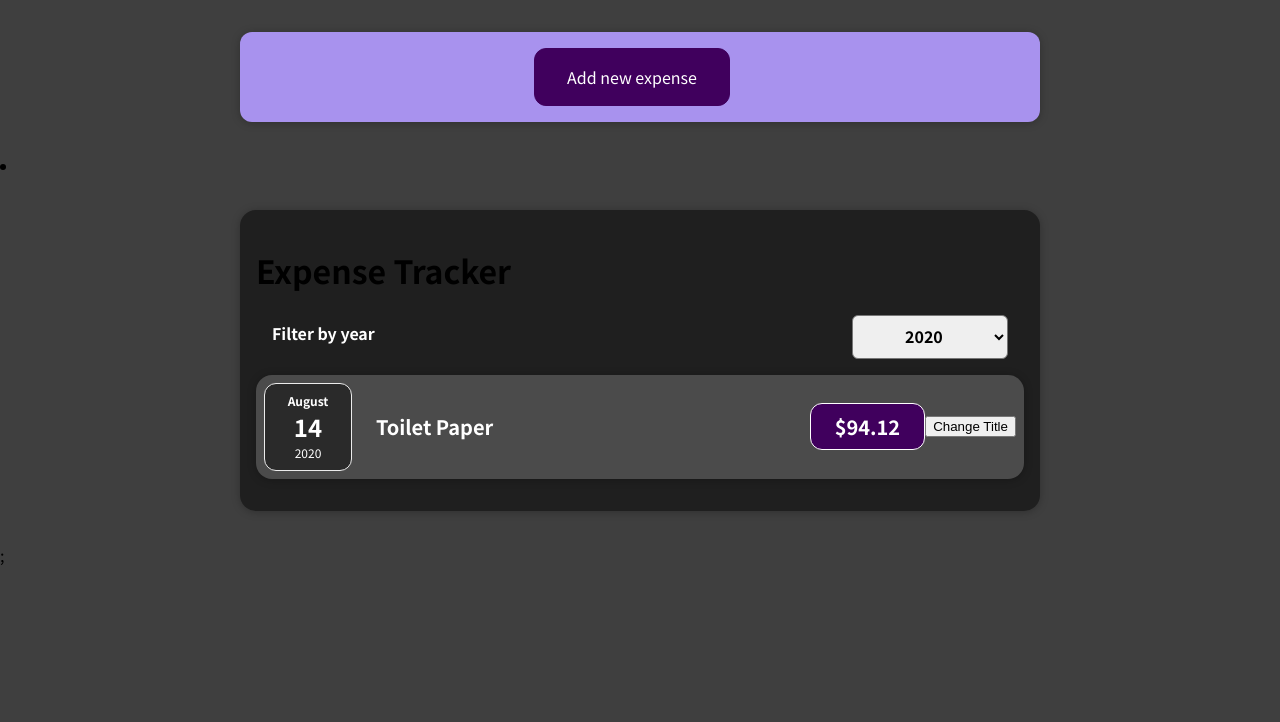
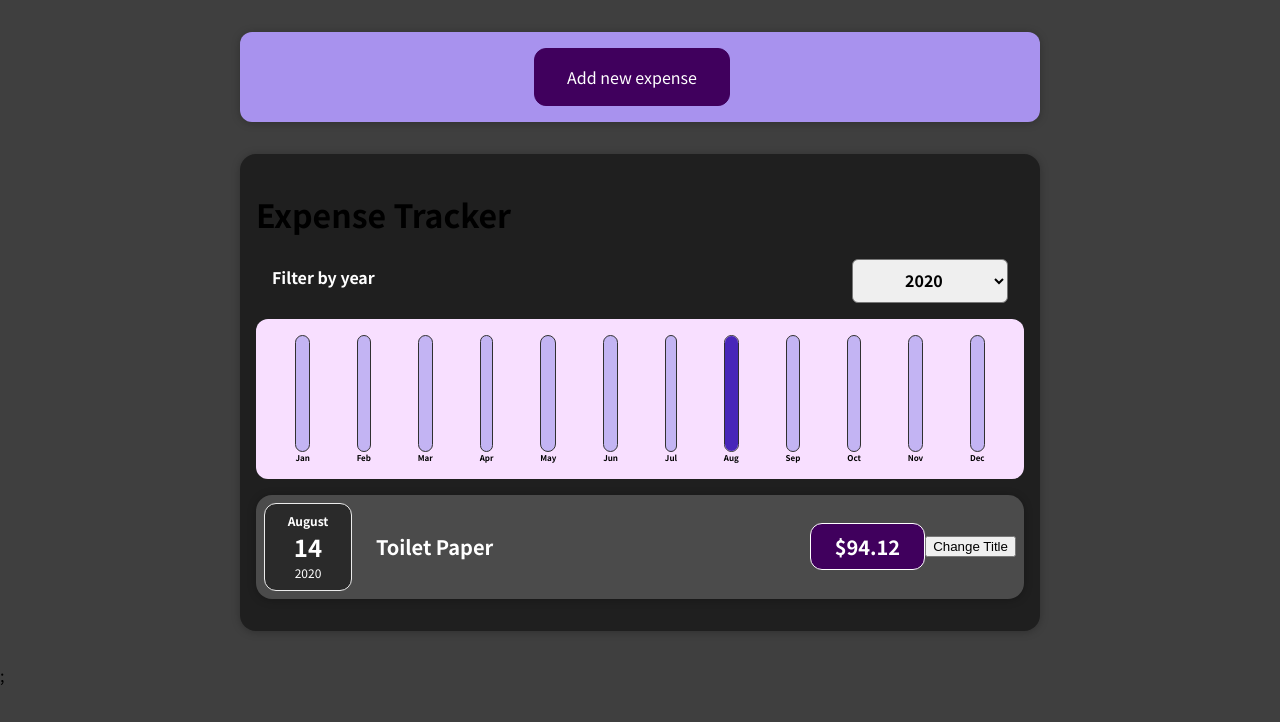
Before and after one commit to johngwells/Expense-Tracker, a React (Create React App) app: page / in a window 1280 px wide. Shown: the top 722 px of the page. Built offline with nearby package versions, Linux system fonts and the light colour scheme.

Commit message:
created a visual chart bar to display what months expenses have been submitted

```diff
--- /dev/null
+++ b/src/components/Chart/Chart.css
@@ -0,0 +1,9 @@
+.chart {
+  padding: 1rem;
+  border-radius: 12px;
+  background-color: #f8dfff;
+  text-align: center;
+  display: flex;
+  justify-content: space-around;
+  height: 10rem;
+}
--- /dev/null
+++ b/src/components/Chart/Chart.js
@@ -0,0 +1,26 @@
+import "./Chart.css";
+
+import ChartBar from "./ChartBar";
+
+const Chart = (props) => {
+  // transform objects to numbers
+  const dataPointValues = props.dataPoints.map((dataPoint) => dataPoint.value);
+
+  // the use spread operator to take the Array and use single values
+  const totalMaximum = Math.max(...dataPointValues);
+
+  return (
+    <div className="chart">
+      {props.dataPoints.map((dataPoint) => (
+        <ChartBar
+          key={dataPoint.label}
+          value={dataPoint.value}
+          maxValue={totalMaximum}
+          label={dataPoint.label}
+        />
+      ))}
+    </div>
+  );
+};
+
+export default Chart;
--- /dev/null
+++ b/src/components/Chart/ChartBar.css
@@ -0,0 +1,30 @@
+.chart-bar {
+  height: 100%;
+  display: flex;
+  flex-direction: column;
+  align-items: center;
+}
+
+.chart-bar__inner {
+  height: 100%;
+  width: 100%;
+  border: 1px solid #313131;
+  border-radius: 12px;
+  background-color: #c3b4f3;
+  overflow: hidden;
+  display: flex;
+  flex-direction: column;
+  justify-content: flex-end;
+}
+
+.chart-bar__fill {
+  background-color: #4826b9;
+  width: 100%;
+  transition: all 0.3s ease-out;
+}
+
+.chart-bar__label {
+  font-weight: bold;
+  font-size: 0.5rem;
+  text-align: center;
+}
--- /dev/null
+++ b/src/components/Chart/ChartBar.js
@@ -0,0 +1,23 @@
+import "./ChartBar.css";
+
+const ChartBar = (props) => {
+  let barFillHeight = "0%";
+
+  if (props.maxValue > 0) {
+    barFillHeight = Math.round((props.value / props.maxValue) * 100) + "%";
+  }
+
+  return (
+    <div className="chart-bar">
+      <div className="chart-bar__inner">
+        <div
+          className="chart-bar__fill"
+          style={{ height: barFillHeight }}
+        ></div>
+      </div>
+      <div className="chart-bar__label">{props.label}</div>
+    </div>
+  );
+};
+
+export default ChartBar;
--- a/src/components/Expenses/ExpenseItem.js
+++ b/src/components/Expenses/ExpenseItem.js
@@ -1,4 +1,4 @@
-import React, { useState } from 'react';
+import React, { useState } from "react";
 import "./ExpenseItem.css";
 import Card from "../UI/Card";
 import ExpenseDate from "./ExpenseDate";
@@ -6,10 +6,11 @@
 function ExpenseItem({ title, amount, date }) {
   const [newTitle, setNewTitle] = useState(title);
   const clickHandler = () => {
-    setNewTitle('Updated!')
-  }
+    setNewTitle("Updated!");
+  };
 
   return (
+    <li>
       <Card className="expense-item">
         <ExpenseDate date={date} />
         <div className="expense-item__description">
@@ -18,6 +19,7 @@
         </div>
         <button onClick={clickHandler}>Change Title</button>
       </Card>
+    </li>
   );
 }
 
--- a/src/components/Expenses/Expenses.js
+++ b/src/components/Expenses/Expenses.js
@@ -3,6 +3,7 @@
 import Card from "../UI/Card";
 import ExpensesFilter from "./ExpensesFilter";
 import ExpensesList from "./ExpensesList";
+import ExpensesChart from "./ExpensesChart";
 
 function Expenses({ items }) {
   const [filteredYear, setFilteredYear] = useState("2020");
@@ -16,16 +17,17 @@
   });
 
   return (
-    <li>
+    <div>
       <Card className="expenses">
         <h1>Expense Tracker</h1>
         <ExpensesFilter
           selected={filteredYear}
           onUserSelectedYear={saveUserSelectedYear}
         />
-        <ExpensesList items={filteredExpenses}/>
+        <ExpensesChart items={filteredExpenses} />
+        <ExpensesList items={filteredExpenses} />
       </Card>
-    </li>
+    </div>
   );
 }
 
--- /dev/null
+++ b/src/components/Expenses/ExpensesChart.js
@@ -0,0 +1,27 @@
+import Chart from "../Chart/Chart";
+
+const ExpensesChart = (props) => {
+  const chartDataPoints = [
+    { label: "Jan", value: 0 },
+    { label: "Feb", value: 0 },
+    { label: "Mar", value: 0 },
+    { label: "Apr", value: 0 },
+    { label: "May", value: 0 },
+    { label: "Jun", value: 0 },
+    { label: "Jul", value: 0 },
+    { label: "Aug", value: 0 },
+    { label: "Sep", value: 0 },
+    { label: "Oct", value: 0 },
+    { label: "Nov", value: 0 },
+    { label: "Dec", value: 0 }
+  ];
+
+  for (const expense of props.items) {
+    const expenseMonth = expense.date.getMonth();
+    chartDataPoints[expenseMonth].value += expense.amount;
+  }
+
+  return <Chart dataPoints={chartDataPoints} />;
+};
+
+export default ExpensesChart;
--- a/src/components/NewExpense/ExpenseForm.js
+++ b/src/components/NewExpense/ExpenseForm.js
@@ -43,7 +43,7 @@
     e.preventDefault();
     const inputData = {
       title: userInput.enteredTitle,
-      amount: userInput.enteredAmount,
+      amount: +userInput.enteredAmount,
       date: new Date(userInput.enteredDate)
     }
     // console.log(inputData)
```
Lines whose indentation alone changed are shown as unchanged.
